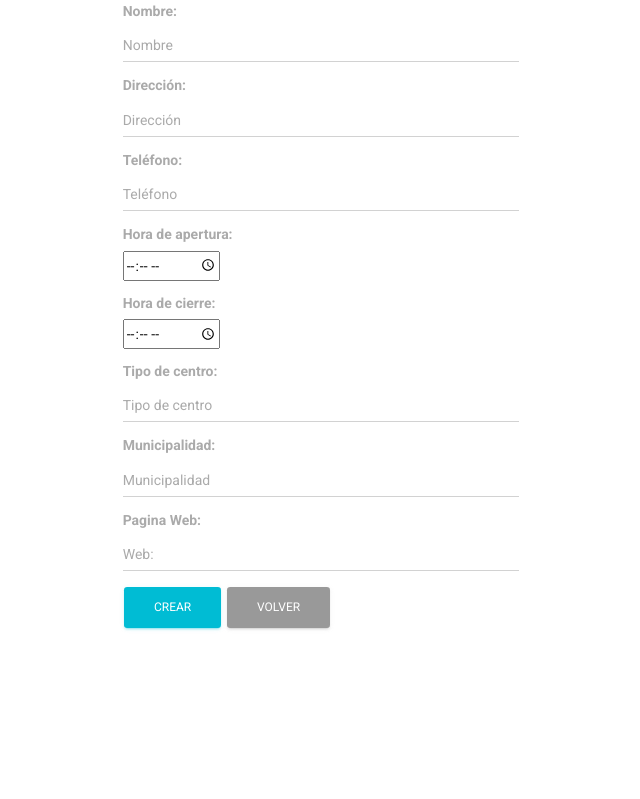
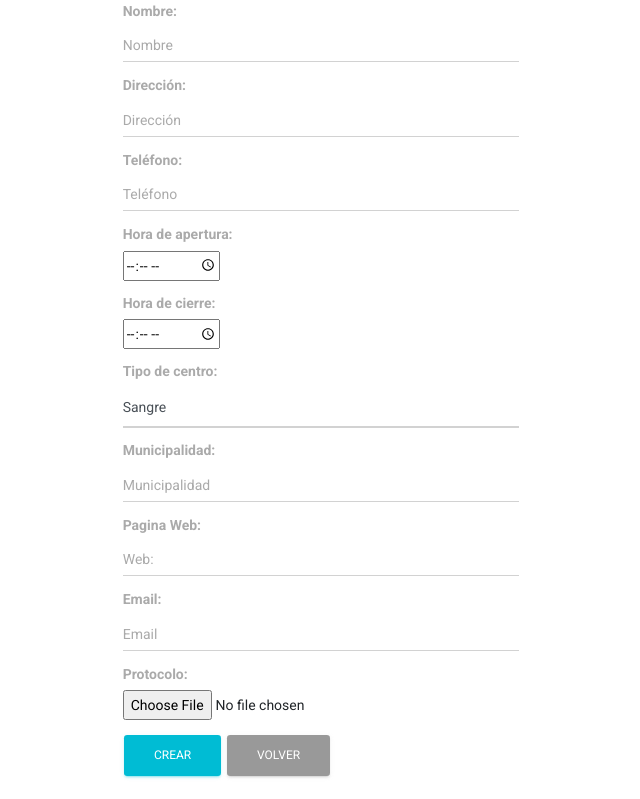
Before and after one commit to santimakci/ProjectAyudar, a Flask app: template app/templates/center/new.html in a window 1280 px wide. Shown: the part 137-936 px from the top of the page, without its empty margins (319-959 px from the left). Before the commit the page ends 768 px from the top, so only its background shows below. Run offline with Flask 2, Linux system fonts and the light colour scheme; the template is opened without the code that fills it, so the values that code supplies are empty; parts of the project's set-up code (start-up, migrations or seed data) failed here and were passed over; some libraries are stand-ins or nearby versions.

Commit message:
campos faltantes crud centros

```diff
--- a/app/models/center.py
+++ b/app/models/center.py
@@ -13,6 +13,7 @@ class Center (base.Model):
     name = Column(String, unique=False, nullable=False)
     address = Column(String, unique=True, nullable=False)
     phone = Column(String, unique=True, nullable=False)
+    email = Column(String, unique=True, nullable=False)
     open_time = Column(Time, unique=False, nullable=False)
     close_time = Column(Time, unique=False, nullable=False)
     center_type = Column(String, unique=False, nullable=False)
@@ -36,6 +37,7 @@ class Center (base.Model):
         self.municipality = params['municipality']
         self.protocol = 1
         self.coordinates = 1
+        self.email = params['email']
         self.web = params['web']
 
     @classmethod
--- a/app/templates/center/new.html
+++ b/app/templates/center/new.html
@@ -8,38 +8,50 @@
   <h3>Crear un centro</h3>
   <form action="{{ url_for('center_create') }}" name="form1" method="POST">
     <p>
-        <label><strong> Nombre: </strong>  </label></br>
-            <input class="form-control" required name="name" placeholder="Nombre"  />
+      <label><strong> Nombre: </strong> </label></br>
+      <input class="form-control" required name="name" placeholder="Nombre" />
     </p>
     <p>
-        <label><strong> Dirección:</strong>   </label></br>
+      <label><strong> Dirección:</strong> </label></br>
       <input class="form-control" required name="address" placeholder="Dirección" />
     </p>
     <p>
-        <label><strong> Teléfono:</strong>   </label></br>
+      <label><strong> Teléfono:</strong> </label></br>
       <input class="form-control" required name="phone" placeholder="Teléfono" />
     </p>
     <p>
-        <label><strong> Hora de apertura: </strong>  </label></br>
+      <label><strong> Hora de apertura: </strong> </label></br>
       <input type="time" required name="open_time" placeholder="Hora de apertura" />
     </p>
     <p>
-        <label><strong> Hora de cierre: </strong>  </label></br>
+      <label><strong> Hora de cierre: </strong> </label></br>
       <input type="time" required name="close_time" placeholder="Hora de cierre" />
     </p>
     <p>
-        <label><strong> Tipo de centro: </strong>  </label></br>
-            <input class="form-control" required name="center_type" placeholder="Tipo de centro" />
+      <label><strong> Tipo de centro: </strong> </label></br>
+      <select class="form-control" required name="center_type" placeholder="Tipo de centro">
+        <option value="sangre">Sangre</option>
+        <option value="plasma">Plasma</option>
+        <option value="ropa">Ropa</option>
+        <option value="comida">Comida</option>
+      </select>
     </p>
     <p>
-      <label><strong> Municipalidad: </strong>  </label></br>
+      <label><strong> Municipalidad: </strong> </label></br>
       <input class="form-control" required name="municipality" placeholder="Municipalidad" />
     </p>
     <p>
-        <label><strong> Pagina Web: </strong>  </label></br>
-            <input class="form-control" required name="web" placeholder="Web:" />
+      <label><strong> Pagina Web: </strong> </label></br>
+      <input class="form-control" name="web" placeholder="Web:" />
     </p>
-
+    <p>
+      <label><strong> Email:</strong> </label></br>
+      <input class="form-control" name="email" placeholder="Email" />
+    </p>
+    <p>
+      <label><strong>Protocolo:</strong></label></br>
+      <input type="file" class="form-control-file" name="protocol" placeholder="Protocolo">
+    </p>
     <input class="btn btn-info" type="submit" value="Crear">
     <a class="btn btn-default" href="{{ url_for('centers') }}" class="link">Volver</a>
     </p>
```
Lines whose indentation alone changed are shown as unchanged.
